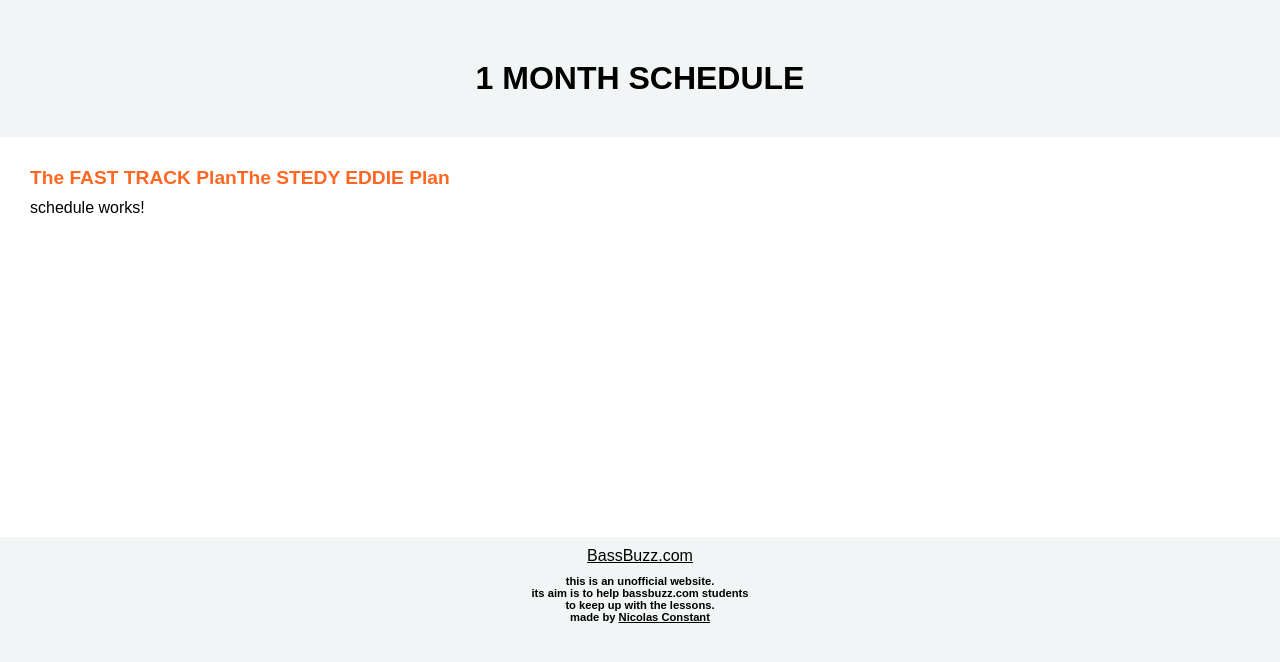
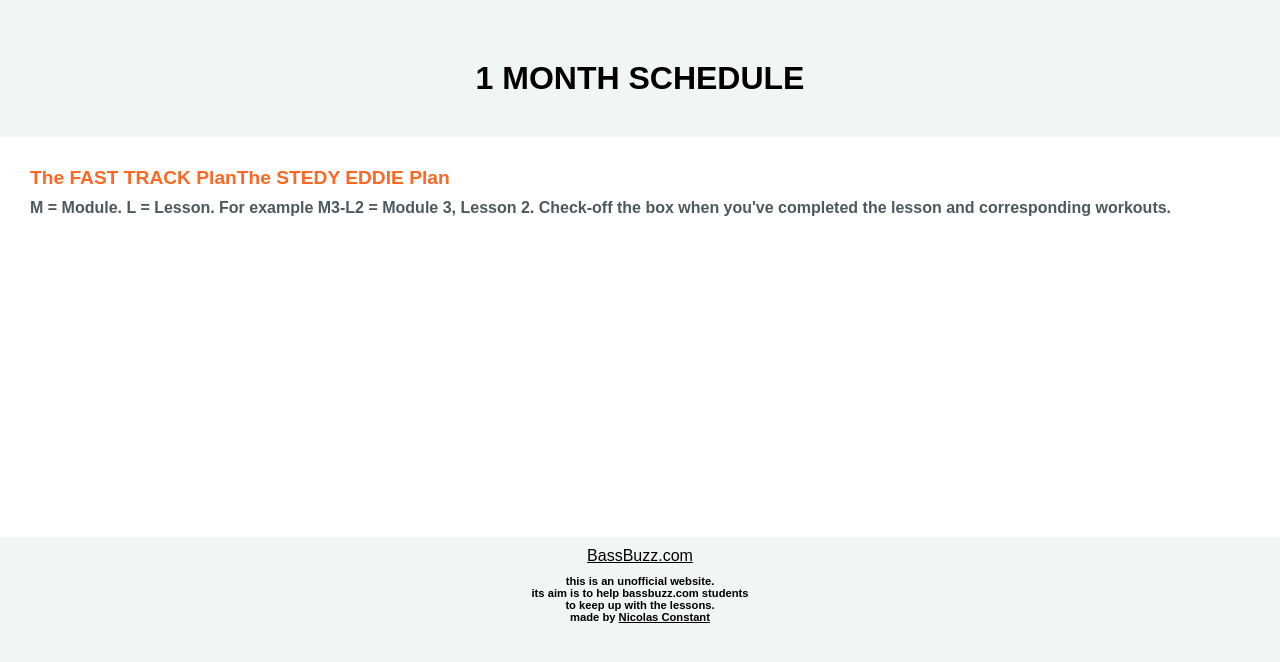
Before and after one commit to NicolasConstant/bassbuzz-progression, an Angular app: page / in a window 1280 px wide. Both pictures are taken after a click on the link "select 1 month". Shown: the top 662 px of the page. Built offline with nearby package versions, Linux system fonts and the light colour scheme.

Commit message:
create description and service

```diff
--- a/src/app/app.component.html
+++ b/src/app/app.component.html
@@ -27,6 +27,9 @@
         <h2 *ngIf="scheduleType !== 1" class="content__title">The HARDCORE Plan</h2>
         <h2 *ngIf="scheduleType !== 2" class="content__title">The FAST TRACK Plan</h2>
         <h2 *ngIf="scheduleType !== 3" class="content__title">The STEDY EDDIE Plan</h2>
+
+        <p class="content__description">M = Module. L = Lesson. For example M3-L2 = Module 3, Lesson 2. Check-off the box when you've completed the lesson and corresponding workouts.</p>
+
         <app-schedule *ngIf="scheduleType !== 0" [scheduleType]="scheduleType"></app-schedule>
     </div>
 </div>
--- a/src/app/app.component.scss
+++ b/src/app/app.component.scss
@@ -22,6 +22,11 @@ $orange: #ff6723;
         display: inline-block;
         color: #ff6723;
         font-size: 1.2em;
+    }
+
+    &__description {
+        font-weight: bold;
+        color: #4c595e;
     }
 }
 
--- a/src/app/components/schedule/schedule.component.html
+++ b/src/app/components/schedule/schedule.component.html
@@ -1,3 +1,4 @@
-<p>
-  schedule works!
-</p>
+<div class="schedule">
+
+
+</div>
```
Also changed, not shown: src/app/services/schedule.service.ts (added, +17 -0 lines), 1 other file (tests, documents, lock files or other folders).
